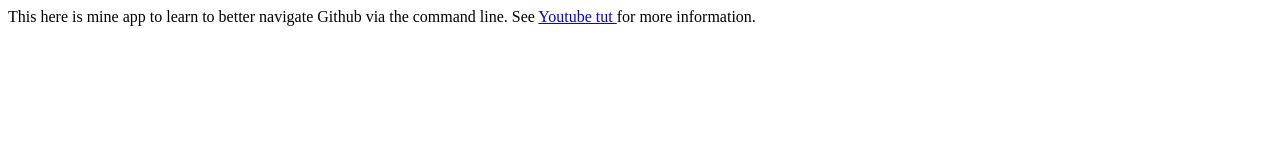
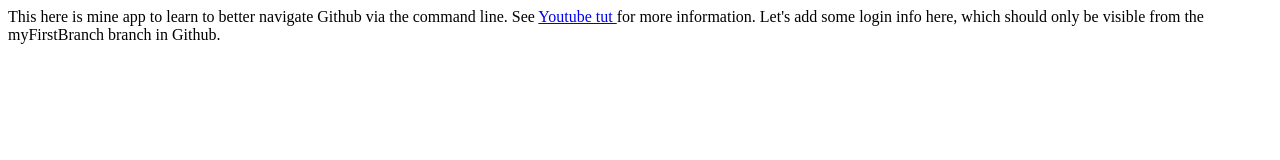
Before and after one commit to silviateona/git_terminal_tutorial, a plain HTML site: page index.html in a window 1280 px wide. Drawn offline with Linux system fonts and the light colour scheme.

Commit message:
a login file and a new comment in the index.html file to test branching

```diff
--- a/index.html
+++ b/index.html
@@ -5,5 +5,7 @@
 <body>
    This here is mine app to learn to better navigate Github via the command line.
    See <a href="https://www.youtube.com/watch?v=SWYqp7iY_Tc"> Youtube tut </a> for more information.
+
+   Let's add some login info here, which should only be visible from the myFirstBranch branch in Github.
 </body>
 </html>
```
Also changed, not shown: login.html (added).
